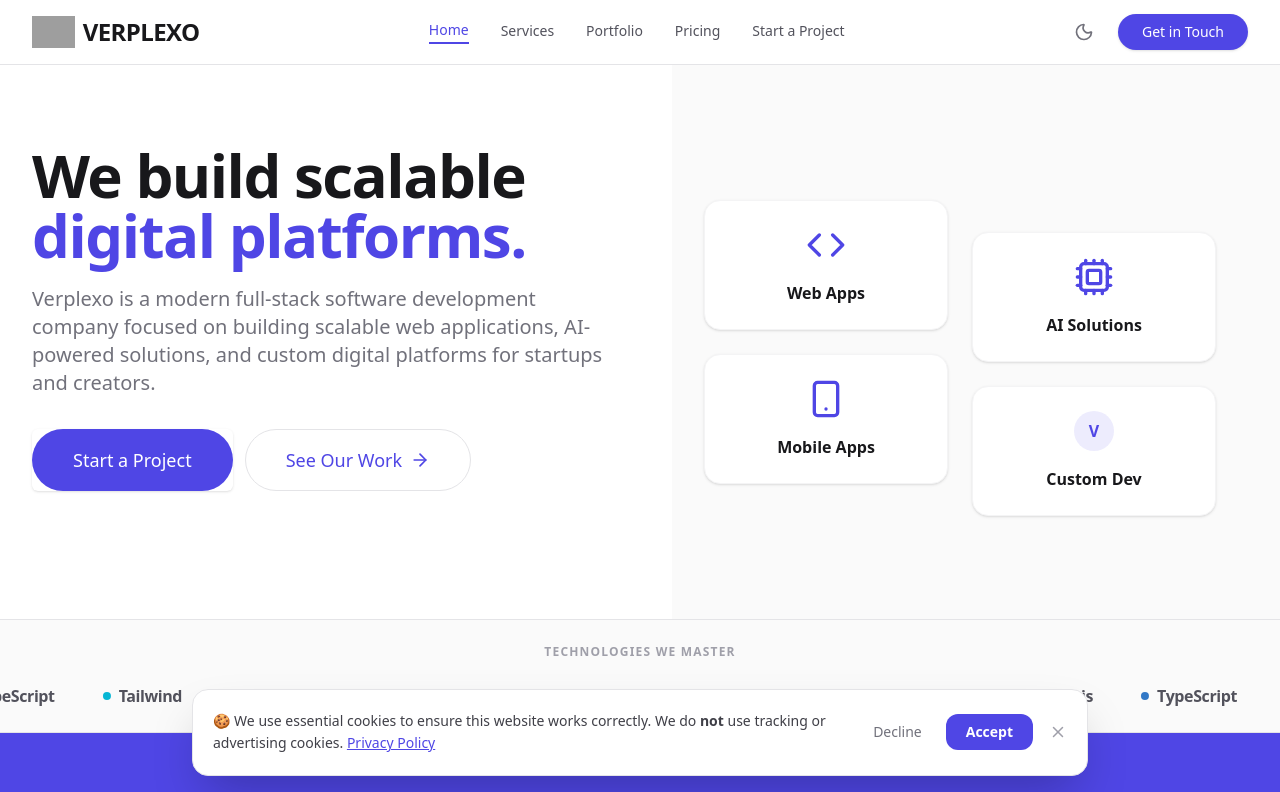
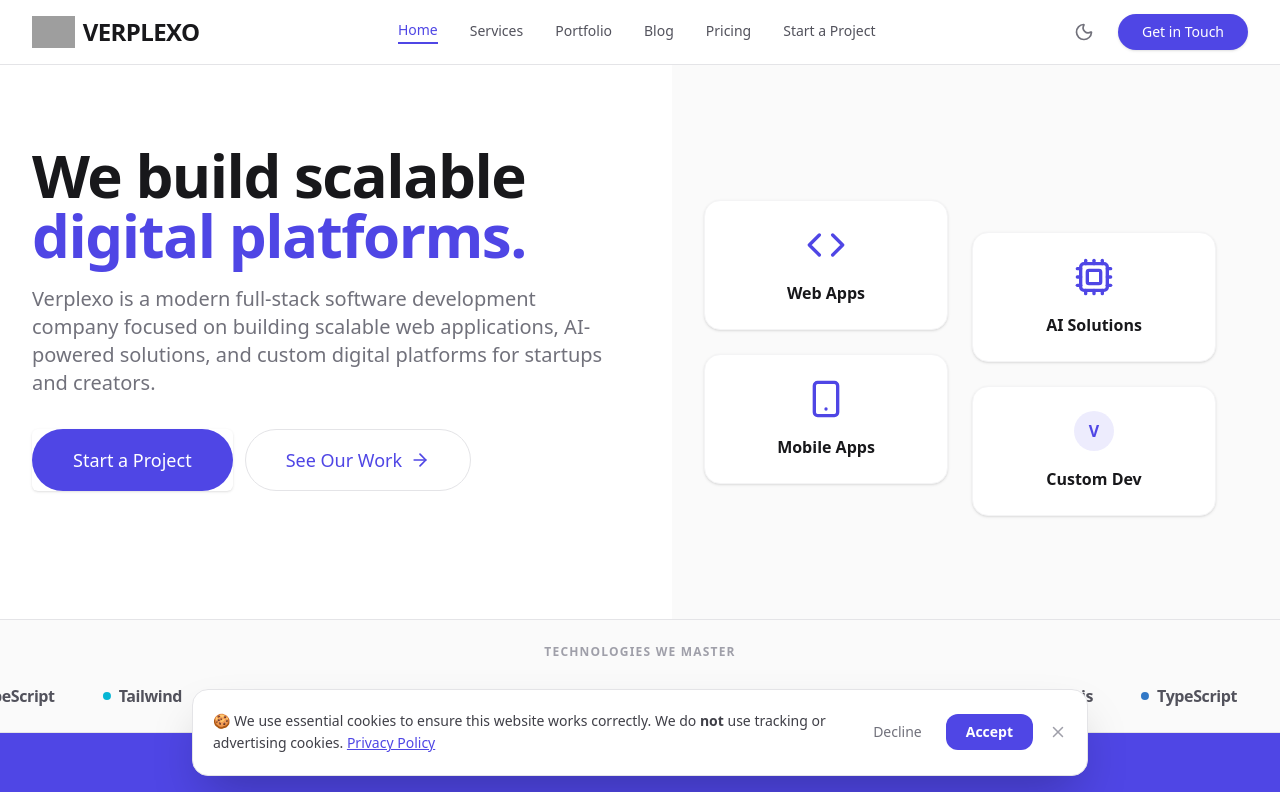
Before and after one commit to Ayush4307/Verplexo, a React (Vite) app: page / in a window 1280 px wide. Shown: the top 792 px of the page. Built offline with nearby package versions, Linux system fonts and the light colour scheme; grey boxes are pictures that could not be loaded.

Commit message:
feat: integrate Blog into navigation, footer, router, and sitemap

```diff
--- a/src/App.tsx
+++ b/src/App.tsx
@@ -15,6 +15,8 @@ const ServicesPage  = lazy(() => import('./pages/ServicesPage').then(m => ({ def
 const PortfolioPage = lazy(() => import('./pages/PortfolioPage').then(m => ({ default: m.PortfolioPage })))
 const DashboardPage = lazy(() => import('./pages/DashboardPage').then(m => ({ default: m.DashboardPage })))
 const ContactPage   = lazy(() => import('./pages/ContactPage').then(m => ({ default: m.ContactPage })))
+const BlogPage      = lazy(() => import('./pages/BlogPage').then(m => ({ default: m.BlogPage })))
+const BlogPostPage  = lazy(() => import('./pages/BlogPostPage').then(m => ({ default: m.BlogPostPage })))
 const AboutPage     = lazy(() => import('./pages/AboutPage').then(m => ({ default: m.AboutPage })))
 const CareersPage   = lazy(() => import('./pages/CareersPage').then(m => ({ default: m.CareersPage })))
 const PrivacyPage   = lazy(() => import('./pages/PrivacyPage').then(m => ({ default: m.PrivacyPage })))
@@ -39,6 +41,8 @@ function AnimatedRoutes() {
             <Route path="/services"  element={<ServicesPage />} />
             <Route path="/portfolio" element={<PortfolioPage />} />
             <Route path="/dashboard" element={<DashboardPage />} />
+            <Route path="/blog"      element={<BlogPage />} />
+            <Route path="/blog/:slug" element={<BlogPostPage />} />
             <Route path="/contact"   element={<ContactPage />} />
             <Route path="/about"     element={<AboutPage />} />
             <Route path="/careers"   element={<CareersPage />} />
--- a/src/components/Footer.tsx
+++ b/src/components/Footer.tsx
@@ -40,6 +40,7 @@ export function Footer() {
             <h3 className="text-sm font-semibold text-zinc-900 dark:text-zinc-100 tracking-wider uppercase">Company</h3>
             <ul className="mt-4 space-y-2 text-sm text-zinc-500 dark:text-zinc-400">
               <li><Link to="/about" className="hover:text-brand transition-colors">About Us</Link></li>
+              <li><Link to="/blog" className="hover:text-brand transition-colors">Blog</Link></li>
               <li><Link to="/portfolio" className="hover:text-brand transition-colors">Portfolio</Link></li>
               <li><Link to="/pricing" className="hover:text-brand transition-colors">Pricing</Link></li>
               <li><Link to="/careers" className="hover:text-brand transition-colors">Careers</Link></li>
--- a/src/components/Navbar.tsx
+++ b/src/components/Navbar.tsx
@@ -12,6 +12,7 @@ export function Navbar() {
     { name: 'Home', path: '/' },
     { name: 'Services', path: '/services' },
     { name: 'Portfolio', path: '/portfolio' },
+    { name: 'Blog', path: '/blog' },
     { name: 'Pricing', path: '/pricing' },
     { name: 'Start a Project', path: '/dashboard' },
   ]
```
Also changed, not shown: 1 other file (tests, documents, lock files or other folders).
